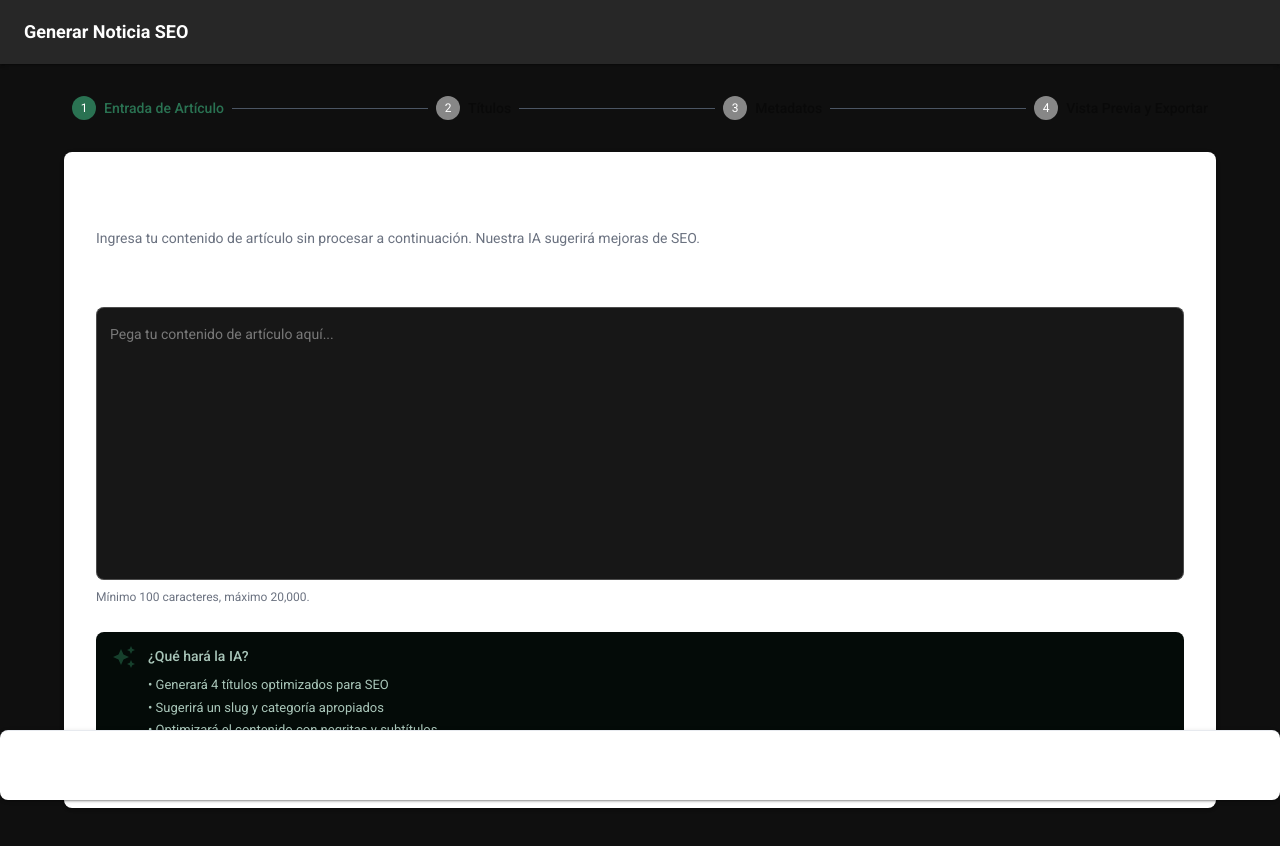
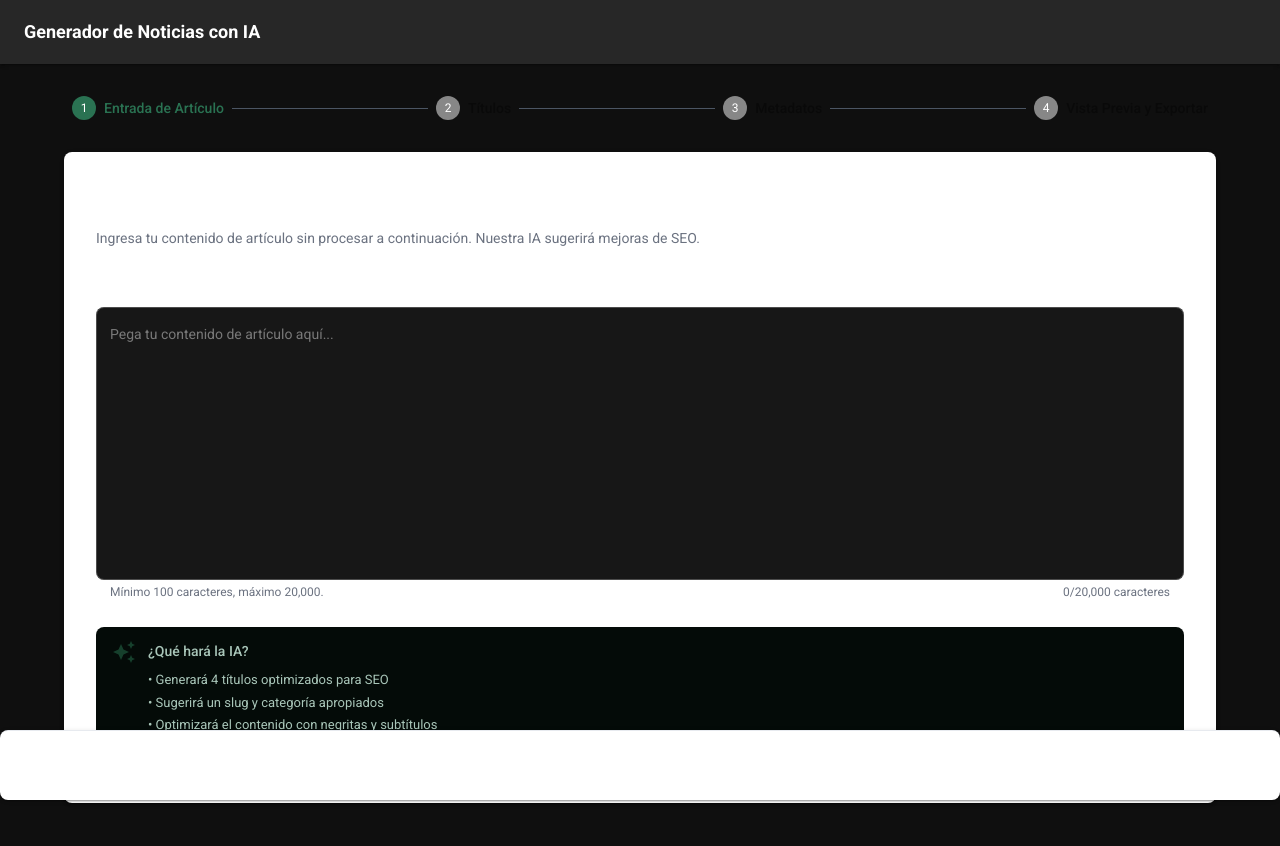
Before and after one commit to FacuLitterio/mvp-aiprofesional, a React (Vite) app: page /new in a window 1280 px wide. Shown: the top 846 px of the page. Built offline with nearby package versions, Linux system fonts and the light colour scheme; no server answers.

Commit message:
Update NewArticleHeader and HomePage to reflect new branding as "Generador de Noticias con IA" and enhance ArticleInputStep with Formik integration for improved content validation and user experience.

```diff
--- a/src/features/NewArticle/components/NewArticleHeader.tsx
+++ b/src/features/NewArticle/components/NewArticleHeader.tsx
@@ -5,7 +5,7 @@ export const NewArticleHeader = () => {
     <AppBar position="static" elevation={2}>
       <Toolbar>
         <Typography variant="h6" component="div" sx={{ flexGrow: 1 }}>
-          Generar Noticia SEO
+          Generador de Noticias con IA
         </Typography>
       </Toolbar>
     </AppBar>
--- a/src/features/NewArticle/components/steps/ArticleInputStep.tsx
+++ b/src/features/NewArticle/components/steps/ArticleInputStep.tsx
@@ -1,38 +1,89 @@
 import { AutoAwesome } from "@mui/icons-material"
 import { Alert, Box, TextField, Typography } from "@mui/material"
+import { Field, Form, Formik } from "formik"
+import * as Yup from "yup"
 import { useNewArticleContext } from "../../context/NewArticleContext"
+
+// Validation schema
+const ArticleContentSchema = Yup.object().shape({
+  articleContent: Yup.string()
+    .min(100, "El contenido debe tener al menos 100 caracteres")
+    .max(20000, "El contenido no puede exceder los 20,000 caracteres")
+    .required("El contenido del artículo es requerido")
+    .trim(),
+})
 
 export const ArticleInputStep = () => {
   const { state, setArticleContent } = useNewArticleContext()
+
+  const handleSubmit = (values: { articleContent: string }) => {
+    setArticleContent(values.articleContent)
+  }
 
   return (
     <Box sx={{ mt: 3 }}>
       <Typography variant="h5" component="h2" gutterBottom>
         Contenido Fuente
       </Typography>
-      <TextField
+
+      <Formik
+        initialValues={{ articleContent: state.articleContent }}
+        validationSchema={ArticleContentSchema}
+        onSubmit={handleSubmit}
+        enableReinitialize
+      >
+        {({ values, errors, touched, handleChange, handleBlur }) => (
+          <Form>
+            <Field
+              as={TextField}
+              name="articleContent"
               multiline
               rows={12}
               fullWidth
-        value={state.articleContent}
-        onChange={e => {
+              value={values.articleContent}
+              onChange={(e: React.ChangeEvent<HTMLInputElement>) => {
+                handleChange(e)
                 setArticleContent(e.target.value)
               }}
+              onBlur={handleBlur}
               placeholder="Pega tu contenido de artículo aquí..."
               variant="outlined"
+              error={touched.articleContent && Boolean(errors.articleContent)}
+              helperText={
+                touched.articleContent && errors.articleContent ? (
+                  errors.articleContent
+                ) : (
+                  <Box
+                    sx={{
+                      display: "flex",
+                      justifyContent: "space-between",
+                      alignItems: "center",
+                    }}
+                  >
+                    <Typography variant="caption" color="text.secondary">
+                      Mínimo 100 caracteres, máximo 20,000.
+                    </Typography>
+                    <Typography variant="caption" color="text.secondary">
+                      {values.articleContent.length.toString()}/20,000
+                      caracteres
+                    </Typography>
+                  </Box>
+                )
+              }
               sx={{
                 "& .MuiOutlinedInput-root": {
                   backgroundColor: "background.paper",
                 },
+                "& .MuiFormHelperText-root": {
+                  color:
+                    touched.articleContent && errors.articleContent
+                      ? "error.main"
+                      : values.articleContent.length > 18000
+                        ? "warning.main"
+                        : "text.secondary",
+                },
               }}
             />
-      <Typography
-        variant="caption"
-        color="text.secondary"
-        sx={{ mt: 1, display: "block" }}
-      >
-        Mínimo 100 caracteres, máximo 20,000.
-      </Typography>
 
             <Alert severity="info" icon={<AutoAwesome />} sx={{ mt: 3 }}>
               <Typography variant="subtitle2" sx={{ fontWeight: 500, mb: 1 }}>
@@ -53,6 +104,9 @@ export const ArticleInputStep = () => {
                 </Typography>
               </Box>
             </Alert>
+          </Form>
+        )}
+      </Formik>
     </Box>
   )
 }
--- a/src/pages/HomePage.tsx
+++ b/src/pages/HomePage.tsx
@@ -225,7 +225,7 @@ const HomePage = () => {
                         fontSize: { xs: "1rem", sm: "1.1rem" },
                       }}
                     >
-                      Generar Noticia SEO
+                      Generador de Noticias con IA
                     </Typography>
                     <Typography
                       variant="body2"
```
Lines whose indentation alone changed are shown as unchanged.
